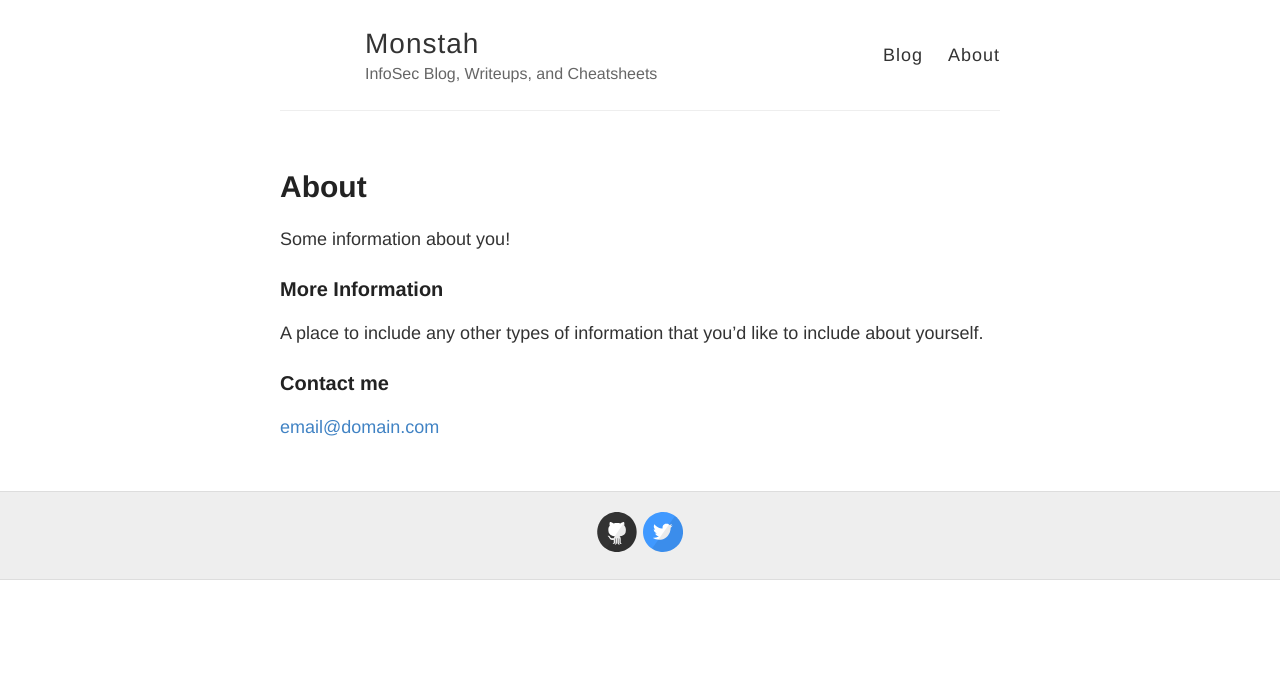
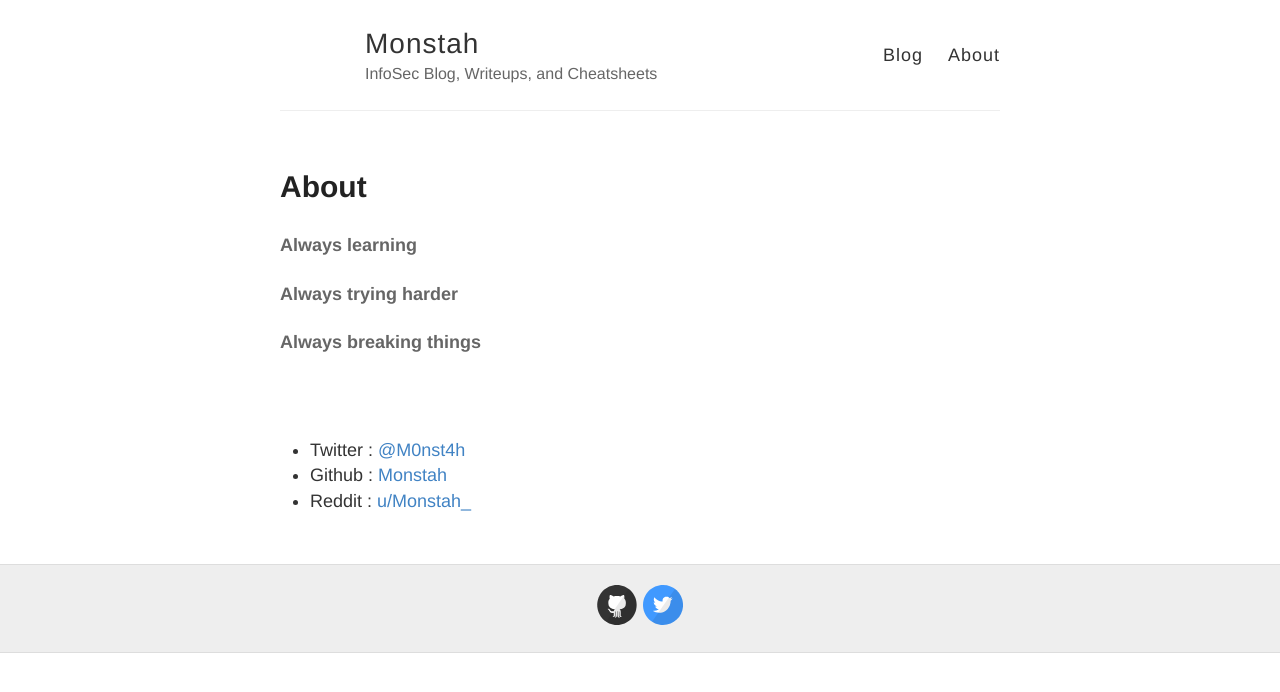
Before and after one commit to Monstah/Monstah.github.io, a Jekyll site: the page built from about.md, in a window 1280 px wide. Shown: the top 692 px of the page. Built offline with Jekyll 4.4.1, drawn with Linux system fonts in a browser that asks for light colours.

Commit message:
Update about.md

```diff
--- a/about.md
+++ b/about.md
@@ -4,12 +4,13 @@ title: About
 permalink: /about/
 ---
 
-Some information about you!
+#### Always learning <br>
+#### Always trying harder <br>
+#### Always breaking things <br>
 
-### More Information
+<br>
+<br>
 
-A place to include any other types of information that you'd like to include about yourself.
-
-### Contact me
-
-[email@domain.com](mailto:email@domain.com)
+* Twitter : [@M0nst4h](https://twitter.com/M0nst4h)
+* Github : [Monstah](https://github.com/monstah)
+* Reddit : [u/Monstah_](https://www.reddit.com/user/Monstah_)
```
